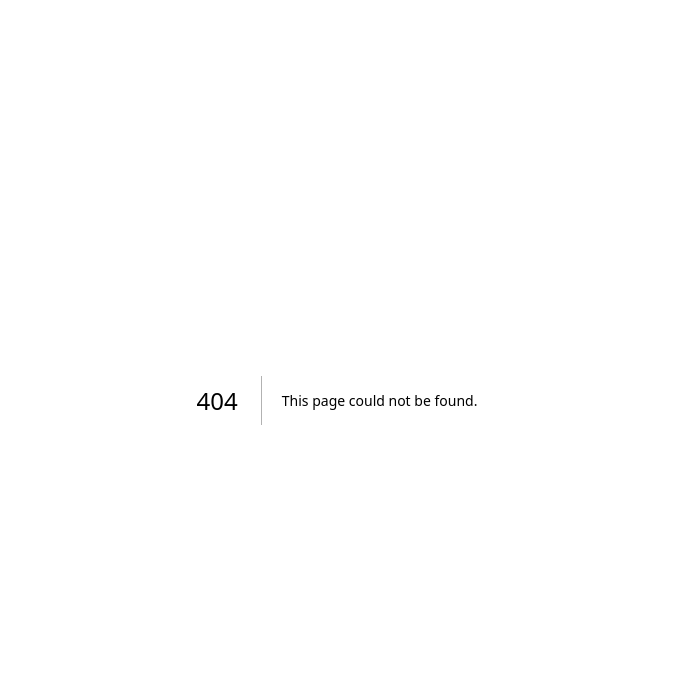
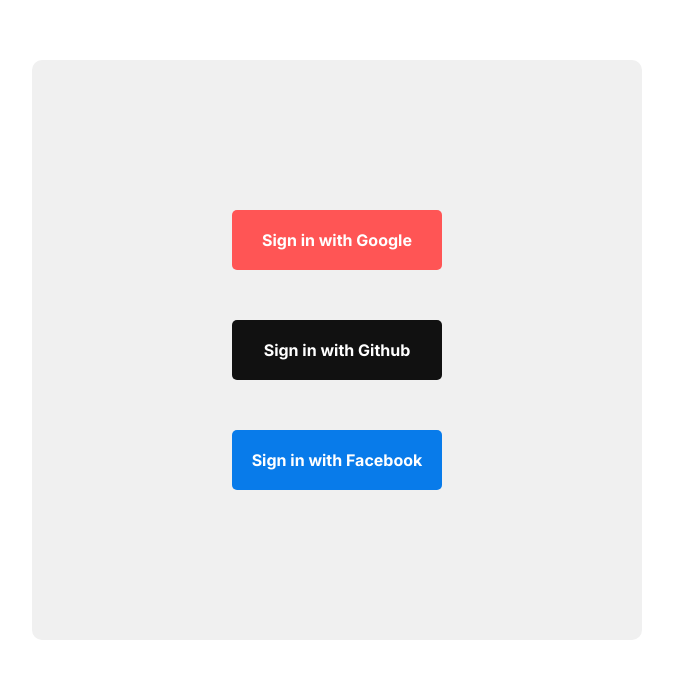
Before and after one commit to VitthalGund/VersaVerse-Blogs, a Next.js app: page /login in a window 1280 px wide. Before the commit this address had no page. Shown: the top 678 px of the page, without its empty margins (303-976 px from the left). Built offline with nearby package versions, Linux system fonts and the light colour scheme; no server answers.

Commit message:
Login page added

```diff
--- /dev/null
+++ b/src/app/login/loginPage.module.css
@@ -0,0 +1,55 @@
+.container {
+  display: flex;
+  align-items: center;
+  justify-content: center;
+  margin-top: 60px;
+}
+
+.wrapper {
+  background-color: var(--softBg);
+  padding: 150px 200px;
+  display: flex;
+  flex-direction: column;
+  gap: 50px;
+  border-radius: 10px;
+}
+
+.socialButton {
+  padding: 20px;
+  border-radius: 5px;
+  border: none;
+  color: white;
+  font-weight: bold;
+  cursor: pointer;
+  display: flex;
+  align-items: center;
+  justify-content: center;
+}
+
+.socialButton:first-child {
+  background-color: #ff5555;
+}
+
+.socialButton:nth-child(2) {
+  background-color: #111;
+}
+
+.socialButton:nth-child(3) {
+  background-color: #087bea;
+}
+
+@media screen and (max-width: 768px) {
+  .wrapper {
+    padding: 50px 100px;
+  }
+}
+@media screen and (max-width: 640px) {
+  .wrapper {
+    padding: 30px;
+  }
+
+  .socialButton{
+    font-weight: 400;
+    font-size: 14px;
+  }
+}
--- /dev/null
+++ b/src/app/login/page.tsx
@@ -0,0 +1,32 @@
+"use client";
+import { signIn, useSession } from "next-auth/react";
+import styles from "./loginPage.module.css";
+import { useRouter } from "next/navigation";
+
+const LoginPage = () => {
+  const { status } = useSession();
+
+  const router = useRouter();
+
+  if (status === "loading") {
+    return <div className={styles.loading}>Loading...</div>;
+  }
+
+  if (status === "authenticated") {
+    router.push("/")
+  }
+
+  return (
+    <div className={styles.container}>
+      <div className={styles.wrapper}>
+        <div className={styles.socialButton} onClick={() => signIn("google")}>
+          Sign in with Google
+        </div>
+        <div className={styles.socialButton}>Sign in with Github</div>
+        <div className={styles.socialButton}>Sign in with Facebook</div>
+      </div>
+    </div>
+  );
+};
+
+export default LoginPage;
```
